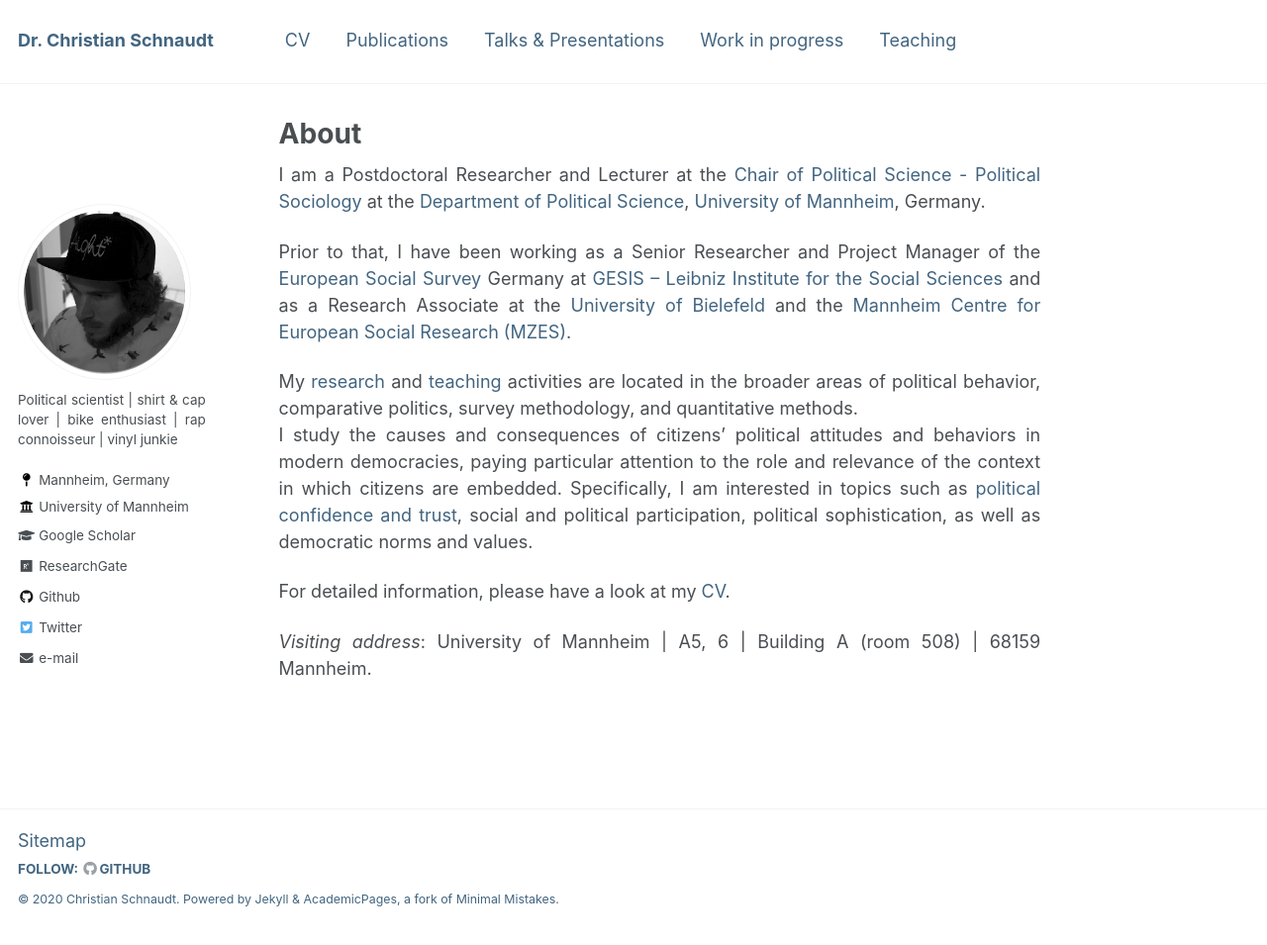
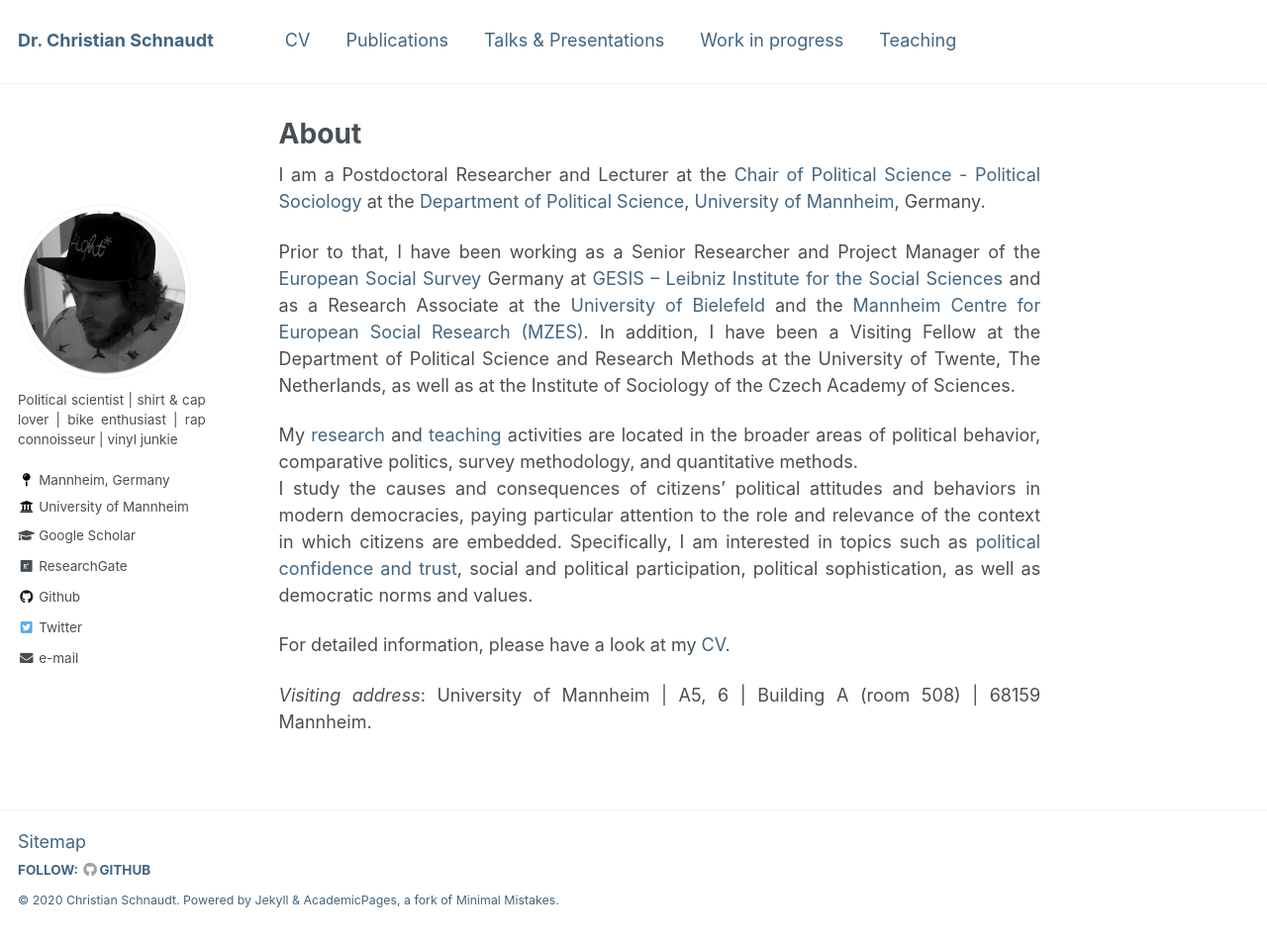
Before and after one commit to cschnaudt/cschnaudt.github.io, a Jekyll site: the page built from _pages/about.md, in a window 1280 px wide and 955 px high. Shown: the whole window at 99% size. Built offline with Jekyll 4.4.1, drawn with Linux system fonts in a browser that asks for light colours.

Commit message:
Update about.md

```diff
--- a/_pages/about.md
+++ b/_pages/about.md
@@ -10,12 +10,11 @@ redirect_from:
 
 I am a Postdoctoral Researcher and Lecturer at the [Chair of Political Science - Political Sociology](https://www.sowi.uni-mannheim.de/en/schmitt-beck/){:target="_ blank"} at the [Department of Political Science](https://www.sowi.uni-mannheim.de/en/research/political-science/){:target="_ blank"}, [University of Mannheim](https://www.uni-mannheim.de/en/){:target="_ blank"}, Germany.
 
-Prior to that, I have been working as a Senior Researcher and Project Manager of the [European Social Survey](https://www.europeansocialsurvey.org/){:target="_ blank"} Germany at [GESIS -- Leibniz Institute for the Social Sciences](https://www.gesis.org){:target="_ blank"} and as a Research Associate at the [University of Bielefeld](https://www.uni-bielefeld.de/(en)/soz/){:target="_ blank"} and the [Mannheim Centre for European Social Research (MZES)](https://www.mzes.uni-mannheim.de/d7/en){:target="_ blank"}.
+Prior to that, I have been working as a Senior Researcher and Project Manager of the [European Social Survey](https://www.europeansocialsurvey.org/){:target="_ blank"} Germany at [GESIS -- Leibniz Institute for the Social Sciences](https://www.gesis.org){:target="_ blank"} and as a Research Associate at the [University of Bielefeld](https://www.uni-bielefeld.de/(en)/soz/){:target="_ blank"} and the [Mannheim Centre for European Social Research (MZES)](https://www.mzes.uni-mannheim.de/d7/en){:target="_ blank"}. In addition, I have been a Visiting Fellow at the Department of Political Science and Research Methods at the University of Twente, The Netherlands, as well as at the Institute of Sociology of the Czech Academy of Sciences.
 
 My [research](https://cschnaudt.github.io/publications/) and [teaching](https://cschnaudt.github.io/teaching/) activities are located in the broader areas of political behavior, comparative politics, survey methodology, and quantitative methods.
 I study the causes and consequences of citizens' political attitudes and behaviors in modern democracies, paying particular attention to the role and relevance of the context in which citizens are embedded. Specifically, I am interested in topics such as [political confidence and trust](https://www.springer.com/us/book/9783319894317){:target="_ blank"}, social and political participation, political sophistication, as well as democratic norms and values.
 
 For detailed information, please have a look at my [CV](https://cschnaudt.github.io/cv/).
 
-
 *Visiting address*: University of Mannheim \| A5, 6 \| Building A (room 508) \|  68159 Mannheim.
```
